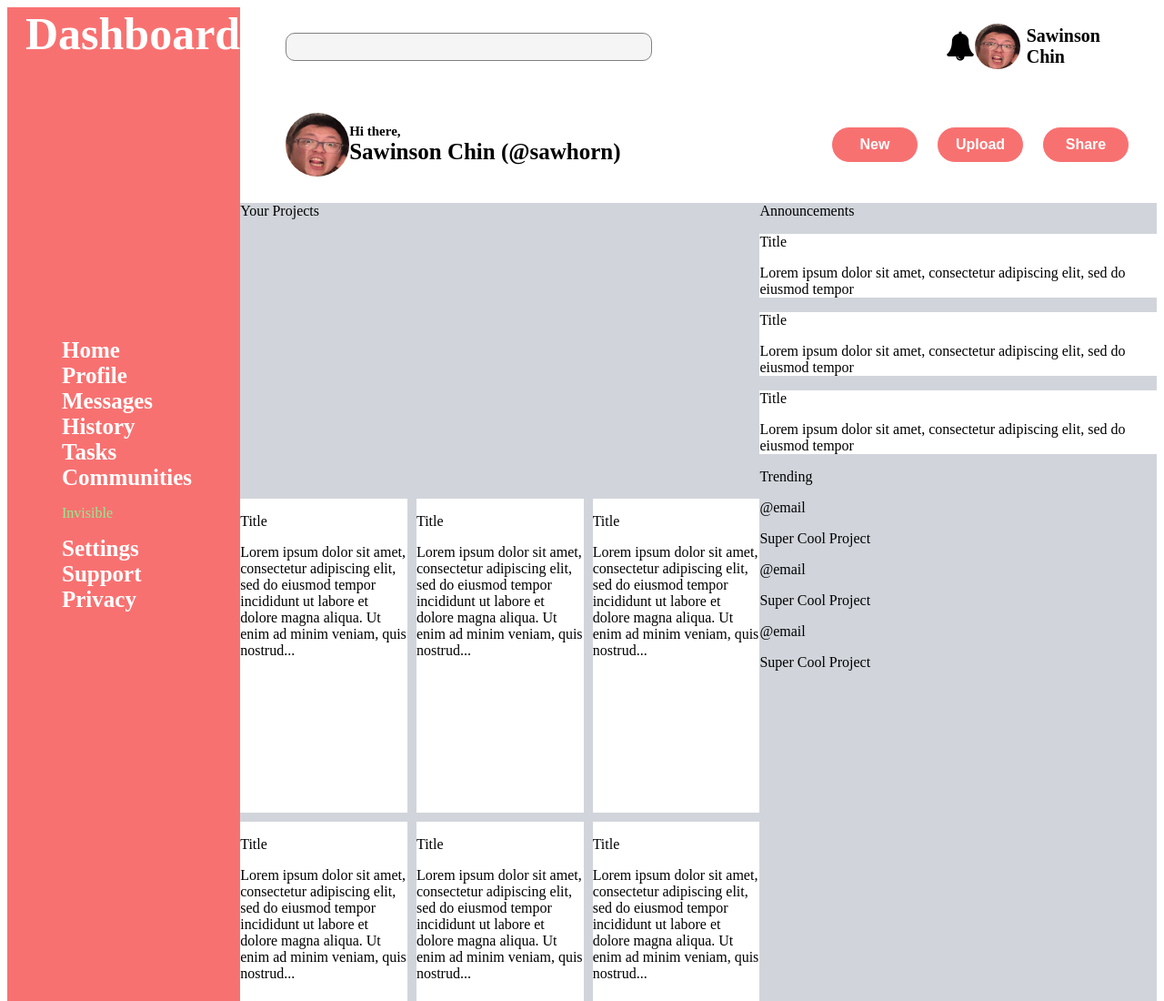
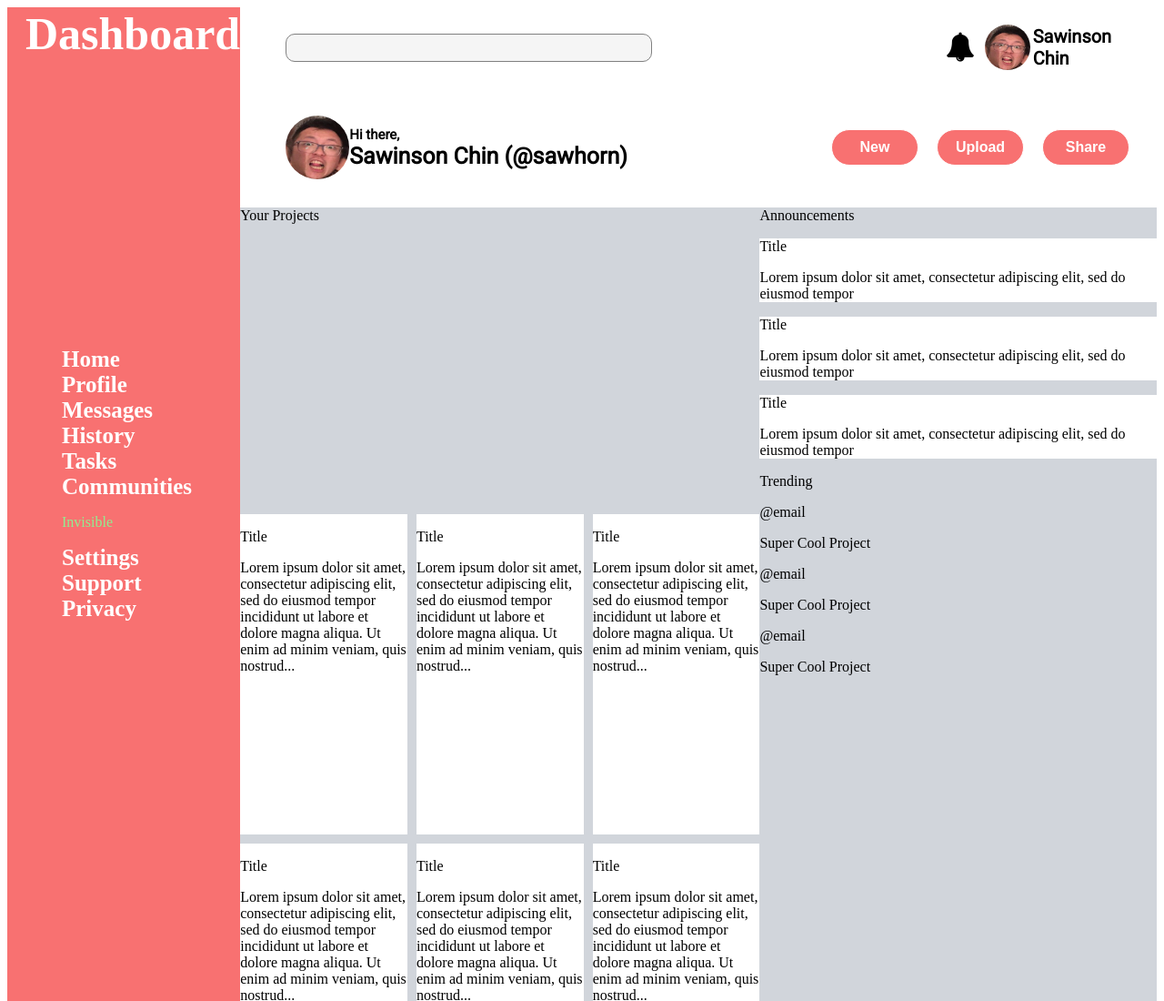
Before and after one commit to souste/admin_dashboard, a plain HTML site: page index.html in a window 1280 px wide. Shown: the top 1100 px of the page at 91% size. Drawn offline with Linux system fonts and the light colour scheme.

Commit message:
roboto font added and positioned the profile

```diff
--- a/index.html
+++ b/index.html
@@ -8,6 +8,12 @@
     <link
       rel="stylesheet"
       href="https://maxcdn.bootstrapcdn.com/font-awesome/4.4.0/css/font-awesome.min.css"
+    />
+    <link rel="preconnect" href="https://fonts.googleapis.com" />
+    <link rel="preconnect" href="https://fonts.gstatic.com" crossorigin />
+    <link
+      href="https://fonts.googleapis.com/css2?family=Roboto&display=swap"
+      rel="stylesheet"
     />
   </head>
   <body>
--- a/styles.css
+++ b/styles.css
@@ -34,7 +34,7 @@ input {
 
 .profile {
   display: grid;
-  grid-template-columns: 0.5fr 1fr 2fr;
+  grid-template-columns: 0.8fr 1fr 2fr;
   align-items: center;
   padding-left: 30px;
 }
@@ -48,6 +48,7 @@ input {
 .profile-name {
   font-weight: bold;
   font-size: 20px;
+  font-family: "Roboto", sans-serif;
 }
 
 /* Greeting /Button Row */
@@ -73,6 +74,7 @@ input {
 
 .greeting-text p {
   margin: 0;
+  font-family: "Roboto", sans-serif;
 }
 
 .greeting-text > .line1 {
```
